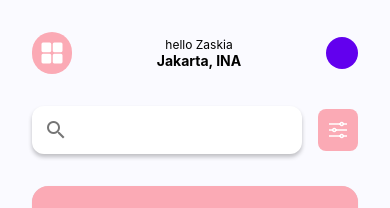
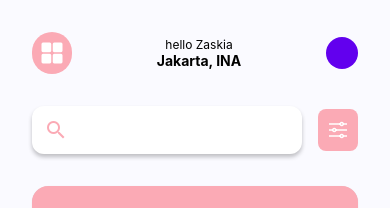
Before and after one commit to Aman7400/shopping-app, a React Native app: screen /LandingHome in a window 390 px wide. Shown: the top 208 px of the page. Built offline with nearby package versions, Linux system fonts and the light colour scheme.

Commit message:
Update Search Filter Button

```diff
--- a/src/screens/main/Home.js
+++ b/src/screens/main/Home.js
@@ -12,12 +12,13 @@ const Home = ({ navigation }) => {
     })
 
   }
+
   return (
-    <SafeAreaView style={{ flex: 1, padding: 32, paddingBottom:0, backgroundColor: colors.background }}>
+    <SafeAreaView style={{ flex: 1, padding: 32, paddingBottom: 0, backgroundColor: colors.background }}>
       {/* Toolbar */}
       <Toolbar onAvatarPress={() => navigation.navigate("Profile")} />
       {/* Search Bar */}
-      <SearchBar />
+      <SearchBar  />
       {/* Big Sale */}
       <BigSale onPress={() => navigation.navigate("Explore")} />
       {/* Tags */}
@@ -37,7 +38,7 @@ function Toolbar({ onAvatarPress }) {
       marginBottom: 32
     }}>
       {/* Menu Icon */}
-      <TouchableOpacity onPress={() => alert("Opening Drawer")} style={{padding:8,borderRadius:50,alignItems: 'center',justifyContent:"center",backgroundColor:colors.primary}}>
+      <TouchableOpacity onPress={() => alert("Opening Drawer")} style={{ padding: 8, borderRadius: 50, alignItems: 'center', justifyContent: "center", backgroundColor: colors.primary }}>
         <Icon name="grid" color="white" size={24} />
       </TouchableOpacity>
       {/* User Info */}
@@ -57,15 +58,16 @@ function Toolbar({ onAvatarPress }) {
   )
 }
 
-function SearchBar() {
+function SearchBar({ onToggleSnackBar }) {
+
   return (
     <View style={{
       flexDirection: "row",
       alignItems: "center",
       marginBottom: 32
     }}>
-      <Searchbar style={{ flex: 1, borderRadius: 12 }} />
-      <TouchableOpacity style={{borderRadius:8,marginLeft: 16,padding:8,justifyContent: "center",alignItems: "center",backgroundColor:colors.primary}}>
+      <Searchbar selectionColor={colors.primary} iconColor={colors.primary} inputStyle={{ color: colors.primary, fontWeight: "bold" }} style={{ flex: 1, borderRadius: 12 }} />
+      <TouchableOpacity onPress={() => alert("Filter By")} style={{ borderRadius: 8, marginLeft: 16, padding: 8, justifyContent: "center", alignItems: "center", backgroundColor: colors.primary }}>
         <Icon name="options-outline" color="white" size={24} />
       </TouchableOpacity>
     </View>
```
